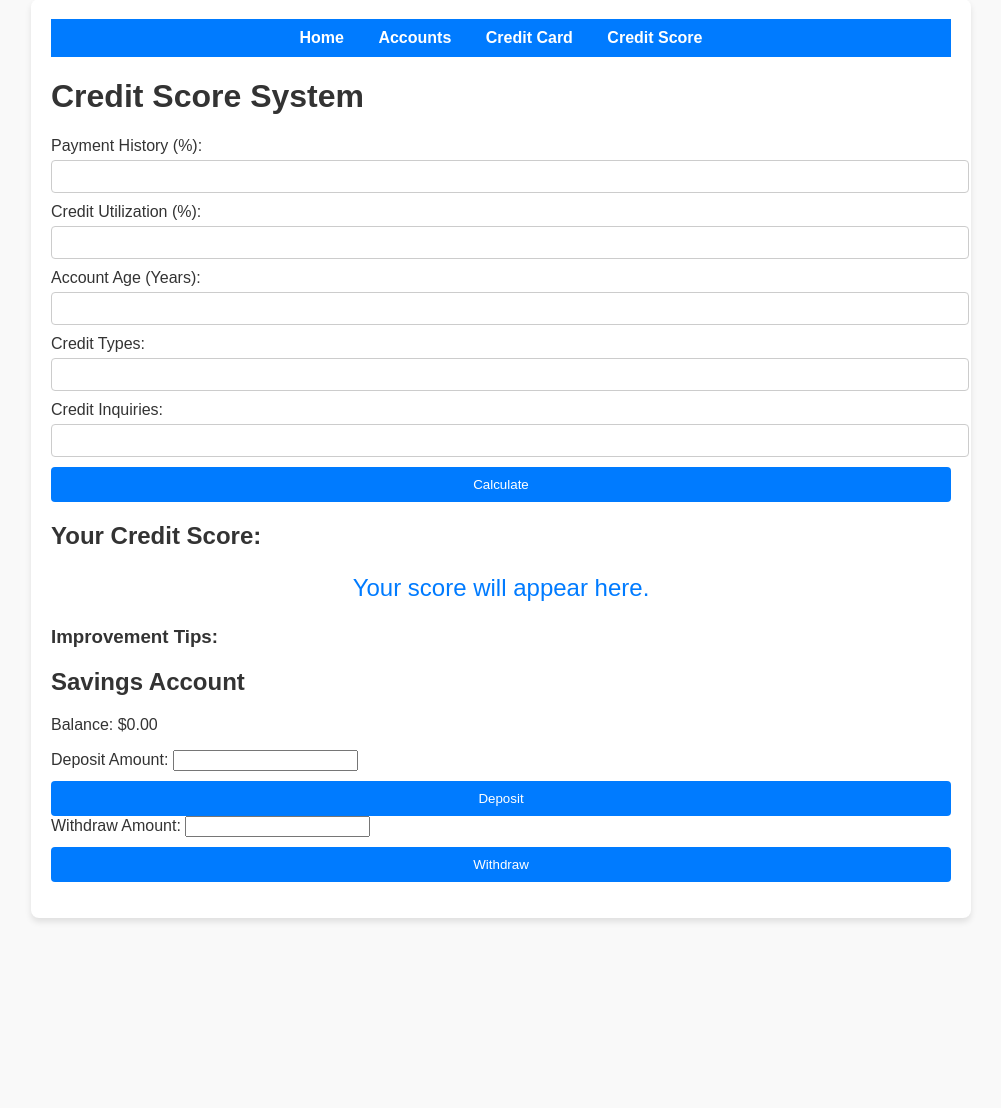
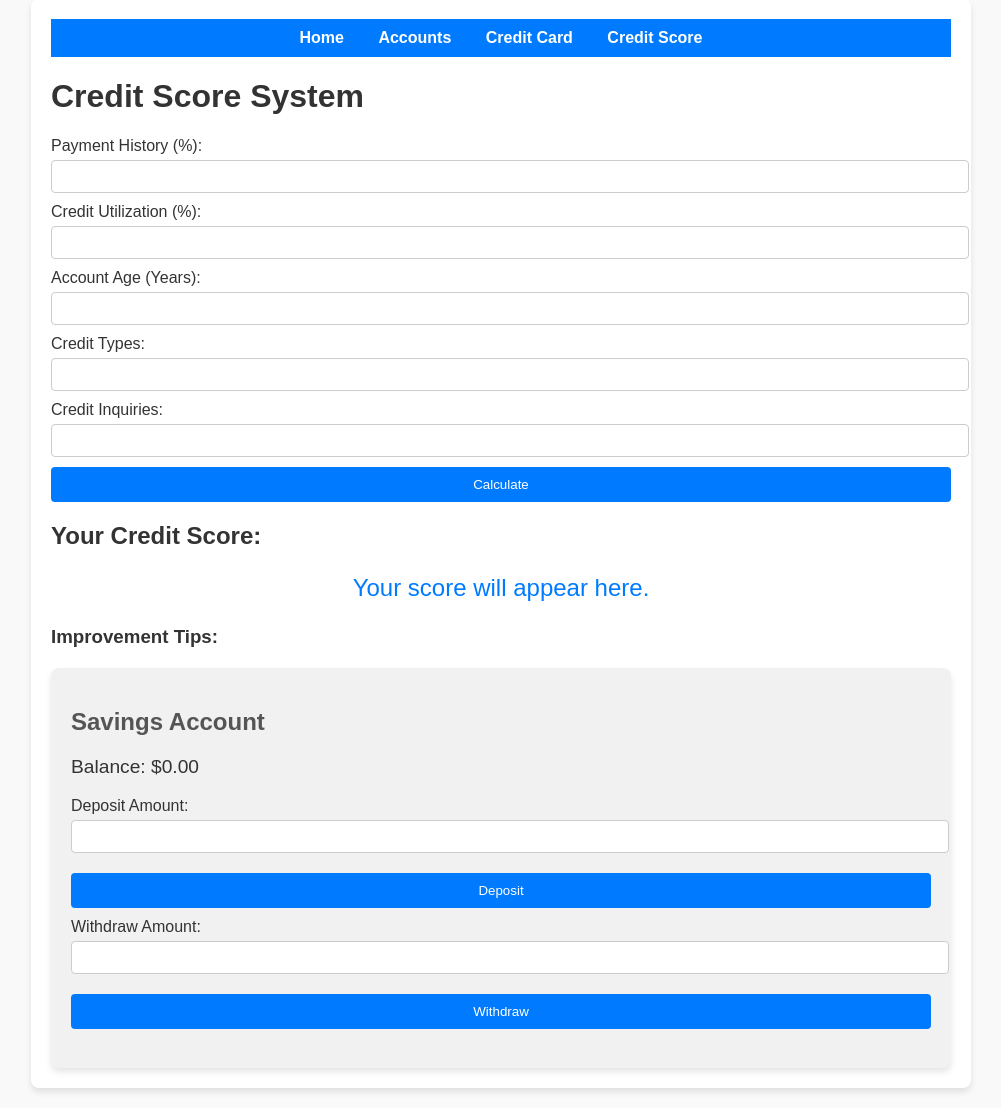
Before and after one commit to HamzaTechFusion/Finace-Buddy, a PHP site: page /html/credit-score.html in a window 1280 px wide. Shown: the part 21-1129 px from the top of the page, without its empty margins (139-1140 px from the left). Before the commit the page ends 943 px from the top, so only its background shows below. Run offline with PHP 8.4, Linux system fonts and the light colour scheme.

Commit message:
Update stylesheet.css

```diff
--- a/css/stylesheet.css
+++ b/css/stylesheet.css
@@ -144,6 +144,58 @@ body {
     background-color: #ddd;
     color: #007bff;
 }
+.account-section {
+    margin-top: 20px;
+    padding: 20px;
+    background-color: #f1f1f1;
+    border-radius: 8px;
+    box-shadow: 0 4px 6px rgba(0, 0, 0, 0.1);
+}
+
+.account-section h2 {
+    color: #555;
+    font-size: 1.5rem;
+}
+
+.account-section p {
+    color: #333;
+    font-size: 1.2rem;
+}
+
+.account-section label {
+    display: block;
+    margin: 10px 0 5px;
+}
+
+.account-section input {
+    width: 100%;
+    padding: 8px;
+    margin-bottom: 10px;
+    border: 1px solid #ccc;
+    border-radius: 4px;
+}
+
+button {
+    display: block;
+    width: 100%;
+    padding: 10px;
+    background-color: #007bff;
+    color: #fff;
+    border: none;
+    border-radius: 4px;
+    cursor: pointer;
+    margin-bottom: 10px;
+}
+
+button:hover {
+    background-color: #0056b3;
+}
+
+#message {
+    color: green;
+    font-weight: bold;
+    margin-top: 10px;
+}
 
 
 
```
